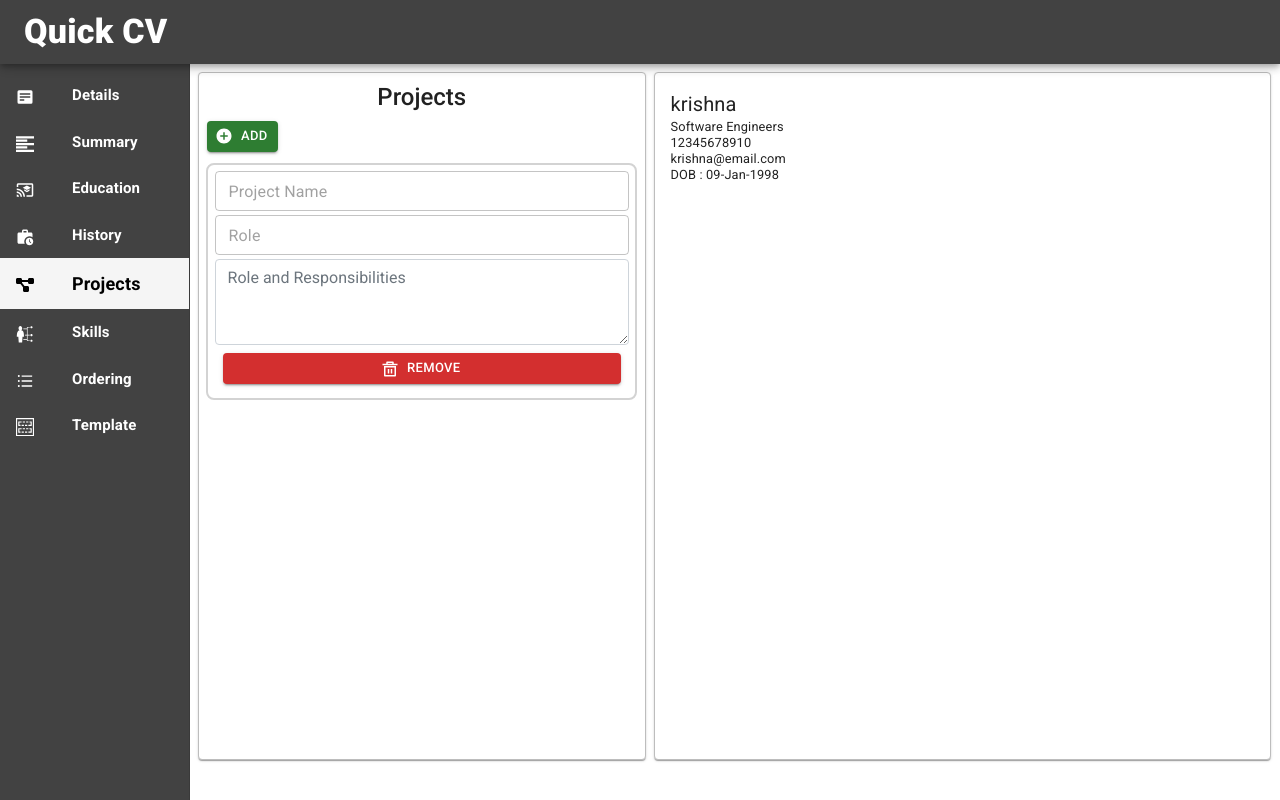
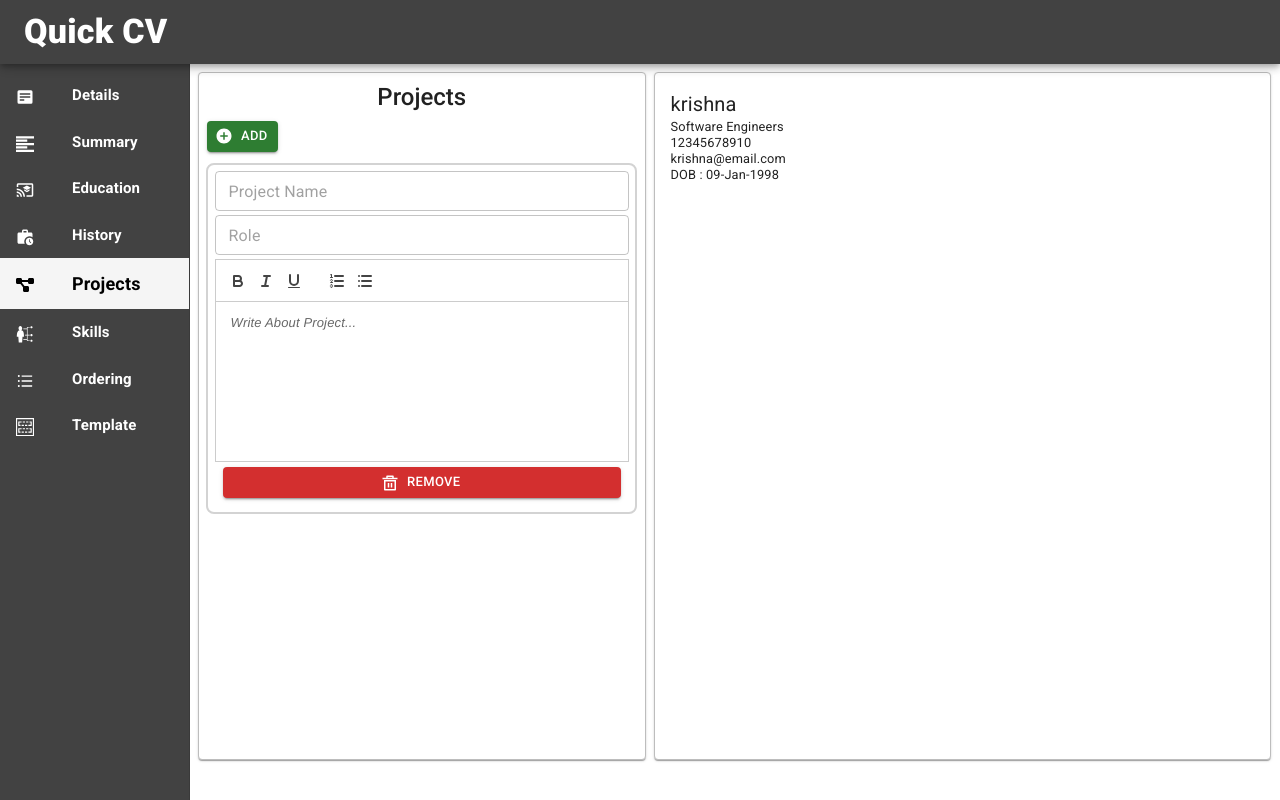
Before and after one commit to YITO-org/quick-cv-ui, a React (Vite) app: page /resumebuilder/projects in a window 1280 px wide. Built offline with nearby package versions, Linux system fonts and the light colour scheme.

Commit message:
__html added

```diff
--- a/src/actions/url.ts
+++ b/src/actions/url.ts
@@ -1,3 +1,3 @@
-const url : string = "http://34.229.244.181:4000/api";
+const url : string = "http://54.156.95.219:4000/api";
 // const url : string = "http://127.0.0.1:4000/api";
 export default url;
--- a/src/resumes/resumeOne.tsx
+++ b/src/resumes/resumeOne.tsx
@@ -187,8 +187,9 @@ let Projects : React.FC<any> = (props)=>{
                               {
                                 e.description &&
                                 <>
-                                    <div style={{fontSize : "12.6px"}} className="fw-bold"> Role And Responsibilities: </div>
-                                    <div style={{fontSize : "12px"}}>{ e.description }</div>
+                                    <div style={{fontSize : "12.6px"}} className="fw-bold"> description: </div>
+                                    {/* <div style={{fontSize : "12px"}}>{ e.description }</div> */}
+                                    <div style={{fontSize : "12px"}} className="react-text-editer mt-3"  dangerouslySetInnerHTML={{ __html : e.description  }} ></div>
                                 </>
                               }
 
@@ -280,7 +281,12 @@ let WorkHistory : React.FC<any> = (props)=>{
                                 <div style={{fontSize : "13.5px"}}>{ e.startDate && e.endDate && e.startDate + ' - ' + e.endDate}</div>
                             </div>
                             <div style={{fontSize : "12.6px"}}>{e.role ? "Role : " + e.role + '.' : ''}</div>
-                            <div style={{fontSize : "11.2px"}}>{e.description ? e.description + '.' : ''}</div>
+                            {/* <div style={{fontSize : "11.2px"}}>{e.description ? e.description + '.' : ''}</div> */}
+
+                            <div style={{fontSize : "12px"}}>{ e.description }</div>
+
+                            <div style={{fontSize : "12px"}} className="react-text-editer mt-3"  dangerouslySetInnerHTML={{ __html : e.description  }} ></div>
+
                         </div>
                     )
                 })
--- a/src/screens/cvInfoData.tsx
+++ b/src/screens/cvInfoData.tsx
@@ -7,11 +7,30 @@ import { useNavigate } from "react-router-dom";
 import { connect } from "react-redux";
 import { MdAddCircle } from "react-icons/md";
 import { RiDeleteBin5Line } from "react-icons/ri";
+import ReactQuill from 'react-quill';
 import { addNewRecord, setLoader } from "../actions";
 import { typeOfOfObjects } from "../utils";
 import { setInformation } from "../actions";
 import { BiSolidDownload } from "react-icons/bi";
 import Ordering from "./ordering";
+import 'react-quill/dist/quill.snow.css';
+
+
+const modules : any = {
+	toolbar: [
+		// [{ header: '1' }, { header: '2' }, { font: [] }],
+		// [{ size: [] }],
+		['bold', 'italic', 'underline'],
+		[
+			{ list: 'ordered' },
+			{ list: 'bullet' },
+			// { indent: '-1' },
+			// { indent: '+1' }
+		]
+		//['link', 'image', 'video'],
+		// ['clean']
+	],
+}
 
 let CVInfoData : React.FC<any> = (props)=>{
 
@@ -44,6 +63,12 @@ let CVInfoData : React.FC<any> = (props)=>{
     let change = (e : any , index : number)=>{
         let data = [...props.cv[screenName]];
         data[index][e.target.name] = e.target.value;
+        props.dispatch(addNewRecord(data , screenName , 'ADD_REMOVE_RECORD'));
+    }
+
+    let htmlTextChange = (e : any , name : any , index : number)=>{
+        let data = [...props.cv[screenName]];
+        data[index][name] = e == "<p><br></p>" ? '' : e;
         props.dispatch(addNewRecord(data , screenName , 'ADD_REMOVE_RECORD'));
     }
 
@@ -118,8 +143,21 @@ let CVInfoData : React.FC<any> = (props)=>{
 
                                             <TextField size='small' fullWidth name="location" value={e["location"]} placeholder="Location" sx={{mt : 0.5}} onChange={(e)=>{ change(e , index ) }} />
 
-                                            <Box sx={{p : 0 , mt :0.5 , mb : 0.5}}>
-                                                <textarea name="description" rows={3} value={e["description"]} className="form-control" placeholder="Description" id="exampleFormControlTextarea1" onChange={(e)=>{ change(e , index ) }} />
+                                            <Box sx={{p : 0 , mt :0.5 , mb : 6}}>
+
+                                            <ReactQuill
+                                            theme="snow"
+                                            // value={convertedText}
+                                            value={e["description"]}
+                                           // onChange={setText}
+                                           onChange={(e:any)=>{htmlTextChange(e , 'description' , index)}}
+                                            placeholder="Write About Youself..."
+                                            modules={modules}
+                                            style={{ height : '10rem' , minHeight: '10rem' }}
+			                             />
+
+                                                {/* <textarea name="description" rows={3} value={e["description"]} className="form-control"
+                                                placeholder="Description" id="exampleFormControlTextarea1" onChange={(e)=>{ change(e , index ) }} /> */}
                                             </Box>
 
                                             <div className='row m-2'>
@@ -138,8 +176,22 @@ let CVInfoData : React.FC<any> = (props)=>{
 
                                             <TextField size='small' fullWidth name="role" placeholder="Role" sx={{mt : 0.5}} value={e['role']} onChange={(e)=>{ change(e , index ) }} />
 
-                                            <Box sx={{p : 0 , mt :0.5 , mb : 0.5}}>
-                                                <textarea name="description" rows={3} className="form-control" placeholder="Role and Responsibilities" value={e['description']} id="exampleFormControlTextarea1" onChange={(e)=>{ change(e , index ) }} />
+                                            <Box sx={{p : 0 , mt :0.5 , mb : 6}}>
+
+                                            <ReactQuill
+                                                theme="snow"
+                                                // value={convertedText}
+                                                value={e["description"]}
+                                                 // onChange={setText}
+                                                onChange={(e:any)=>{htmlTextChange(e , 'description' , index)}}
+                                                placeholder="Write About Project..."
+                                                modules={modules}
+                                                style={{ height : '10rem' , minHeight: '10rem' }}
+			                             />
+
+                                                {/* <textarea name="description" rows={3} className="form-control"
+                                                    placeholder="Role and Responsibilities" value={e['description']}
+                                                    id="exampleFormControlTextarea1" onChange={(e)=>{ change(e , index ) }} /> */}
                                             </Box>
 
                                             <div className='row m-2'>
```
